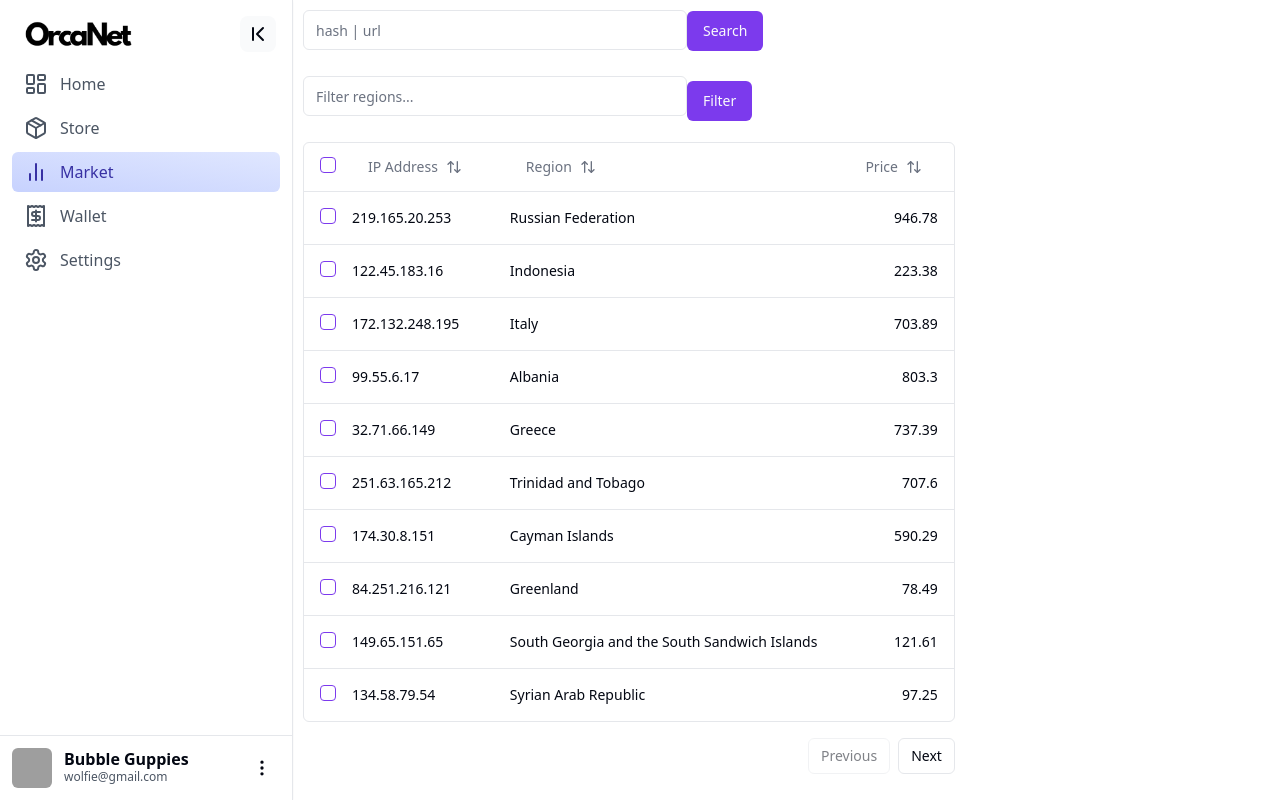
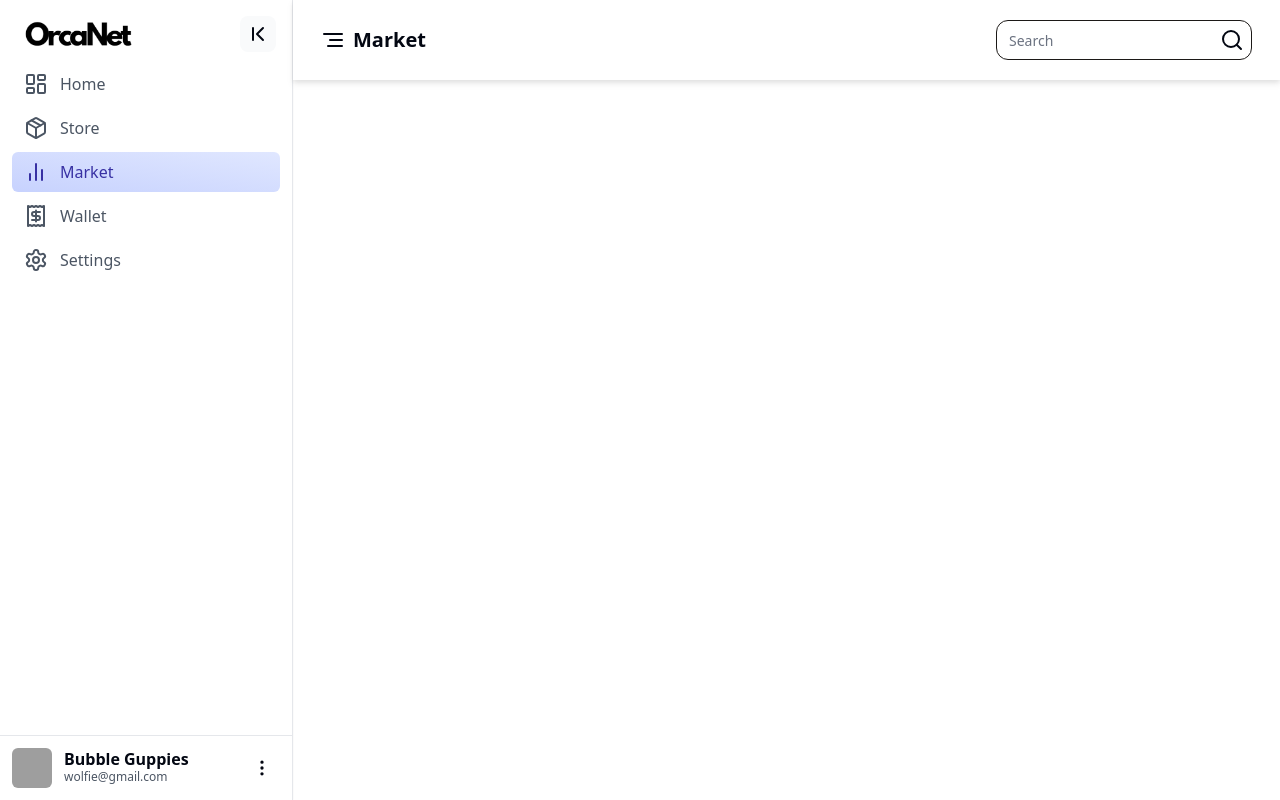
Before and after one commit to sbu-416-24sp/orcanet-desktop-deprecated, a React (Vite) app in the folder frontend/: page /market in a window 1280 px wide. Built offline with nearby package versions, Linux system fonts and the light colour scheme; grey boxes are pictures that could not be loaded.

Commit message:
Refactor: Change the initial layout

```diff
--- a/frontend/src/home/HomePage.tsx
+++ b/frontend/src/home/HomePage.tsx
@@ -1,5 +1,11 @@
+import PageHeader from "../header/PageHeader";
+
 const HomePage = () => {
-  return <div id="home-page"></div>;
+  return (
+    <div id="home-page" className="size-full">
+      <PageHeader pageName="Home" />
+    </div>
+  );
 };
 
 export default HomePage;
--- a/frontend/src/market/MarketPage.tsx
+++ b/frontend/src/market/MarketPage.tsx
@@ -1,17 +1,9 @@
-import { DataTable } from "./DataTable";
-import { columns } from "./columns";
-
-import SearchBar from "./SearchBar";
-
-import fakeSeeds from "./fakeSeeds";
-
-import "./market-page.css";
+import PageHeader from "../header/PageHeader";
 
 const MarketPage = () => {
   return (
-    <div id="market-page">
-      <SearchBar />
-      <DataTable columns={columns} data={fakeSeeds} />
+    <div id="market-page" className="size-full">
+      <PageHeader pageName="Market" />
     </div>
   );
 };
--- a/frontend/src/settings/SettingsPage.tsx
+++ b/frontend/src/settings/SettingsPage.tsx
@@ -1,5 +1,11 @@
+import PageHeader from "../header/PageHeader";
+
 const SettingsPage = () => {
-  return <div id="settings-page"></div>;
+  return (
+    <div id="settings-page" className="size-full">
+      <PageHeader pageName="Settings" />
+    </div>
+  );
 };
 
 export default SettingsPage;
--- a/frontend/src/wallet/WalletPage.tsx
+++ b/frontend/src/wallet/WalletPage.tsx
@@ -1,5 +1,11 @@
+import PageHeader from "../header/PageHeader";
+
 const WalletPage = () => {
-  return <div id="wallet-page"></div>;
+  return (
+    <div id="wallet-page" className="size-full">
+      <PageHeader pageName="Wallet" />
+    </div>
+  );
 };
 
 export default WalletPage;
```
